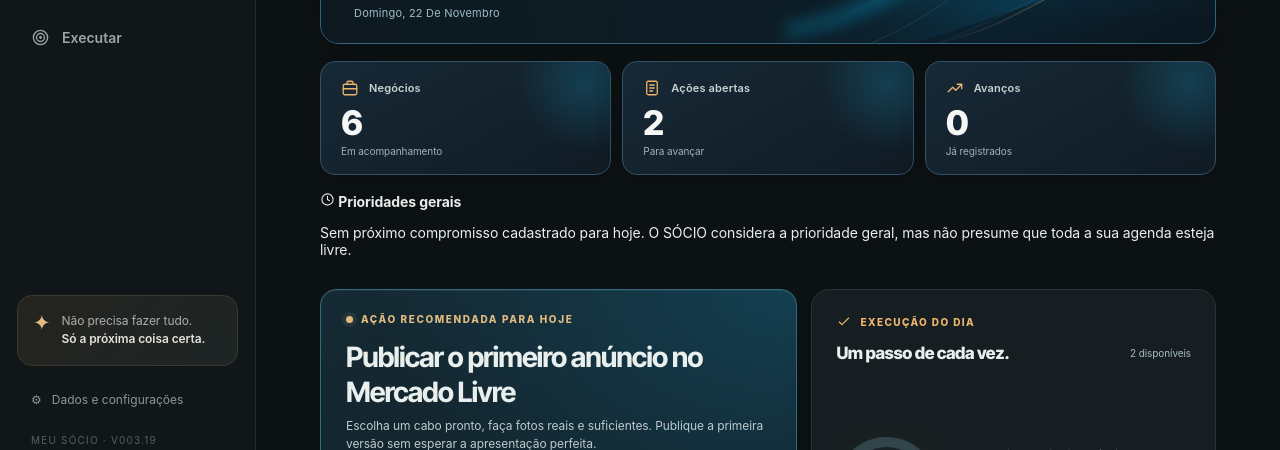
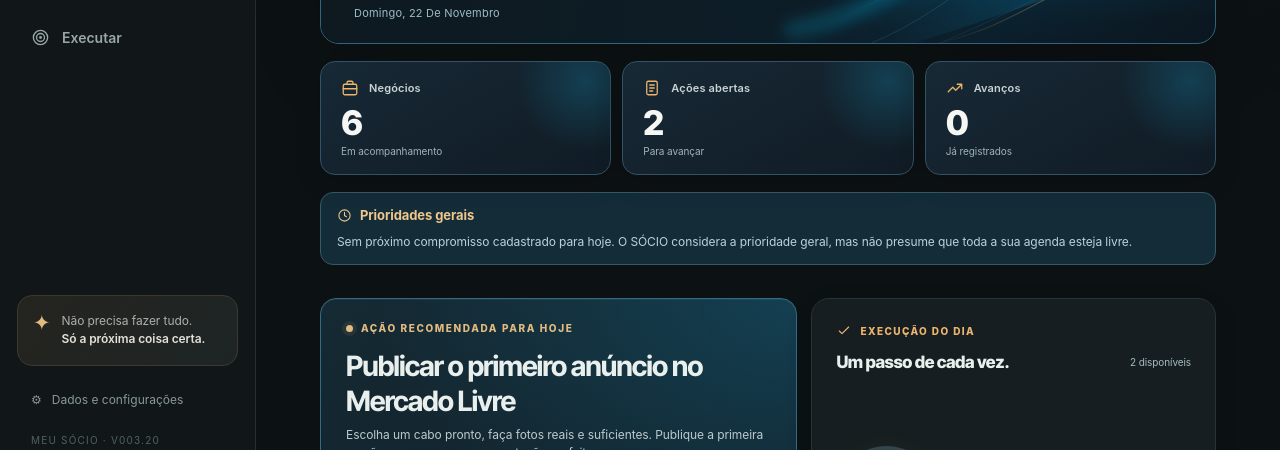
Before and after one commit to ZehReisMusic/SOCIO, a website with bundled scripts: page index.html in a window 1280 px wide. Shown: the part 332-782 px from the top of the page. Built offline with nearby package versions, Linux system fonts and the light colour scheme.

Commit message:
Etapa 05: arquivos e versão V003.20

```diff
--- a/index.html
+++ b/index.html
@@ -29,6 +29,7 @@
   <link rel="stylesheet" href="./css/agenda-native-picker-v00317.css" />
   <link rel="stylesheet" href="./css/push-time-mobile-v00318.css" />
   <link rel="stylesheet" href="./css/agenda-task-links-v00319.css" />
+  <link rel="stylesheet" href="./css/time-aware-v00320.css" />
   <title>MEU SÓCIO — Menos planos. Mais avanço.</title>
 </head>
 <body>
@@ -43,7 +44,7 @@
       <div class="sidebar-bottom">
         <div class="aside-note"><span class="aside-note-icon">✦</span><p>Não precisa fazer tudo.<br><strong>Só a próxima coisa certa.</strong></p></div>
         <button type="button" class="sidebar-settings" data-nav="ajustes">⚙ <span>Dados e configurações</span></button>
-        <div class="version">MEU SÓCIO · V003.19</div>
+        <div class="version">MEU SÓCIO · V003.20</div>
       </div>
     </aside>
     <div class="main-area">
```
